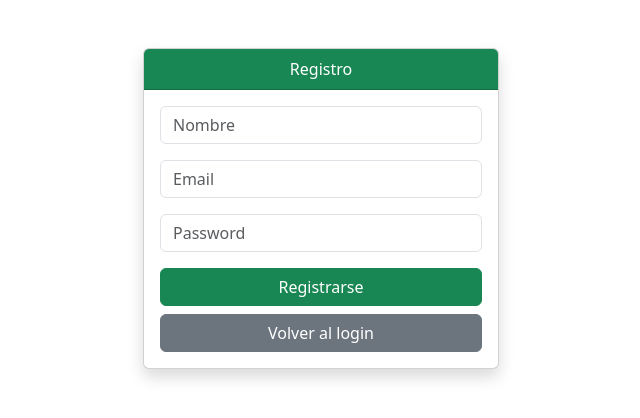
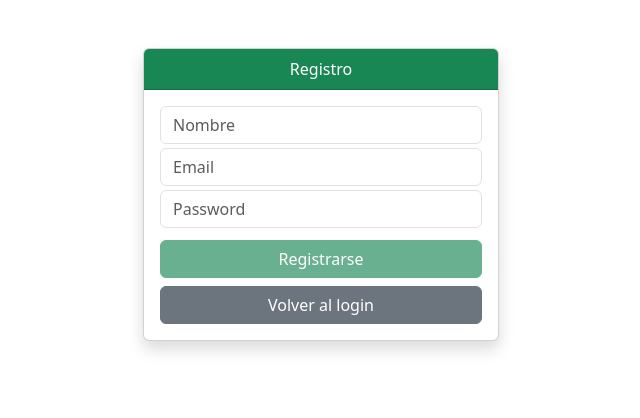
Before and after one commit to NayeliMorales19/Avance_Proyecto_Integrador, an Angular app: page /register in a window 1280 px wide. Shown: the top 418 px of the page, without its empty margins (319-959 px from the left). Built offline with nearby package versions, Linux system fonts and the light colour scheme.

Commit message:
se actualizo para que haya validaciones de texto

```diff
--- a/src/app/pages/register/register.html
+++ b/src/app/pages/register/register.html
@@ -12,24 +12,59 @@ Registro
 
 <div class="card-body">
 
-<form (ngSubmit)="register()">
+    <form #registerForm="ngForm" (ngSubmit)="register()">
 
-<input type="text" class="form-control mb-3"
+<input
+type="text"
+class="form-control mb-1"
 placeholder="Nombre"
 [(ngModel)]="user.name"
-name="name">
+name="name"
+required
+pattern="^[a-zA-ZáéíóúÁÉÍÓÚñÑ ]+$"
+#name="ngModel"
+>
 
-<input type="email" class="form-control mb-3"
+<div *ngIf="name.invalid && name.touched" class="text-danger mb-2">
+El nombre solo puede contener letras
+</div>
+
+
+<input
+type="email"
+class="form-control mb-1"
 placeholder="Email"
 [(ngModel)]="user.email"
-name="email">
+name="email"
+required
+#email="ngModel"
+>
 
-<input type="password" class="form-control mb-3"
+<div *ngIf="email.invalid && email.touched" class="text-danger mb-2">
+Ingresa un correo válido
+</div>
+
+
+<input
+type="password"
+class="form-control mb-1"
 placeholder="Password"
 [(ngModel)]="user.password"
-name="password">
+name="password"
+required
+pattern="^(?=.*[A-Z])(?=.*[0-9]).{8,}$"
+#password="ngModel"
+>
 
-<button class="btn btn-success w-100">
+<div *ngIf="password.invalid && password.touched" class="text-danger mb-2">
+La contraseña debe tener mínimo 8 caracteres, una mayúscula y un número
+</div>
+
+
+<button
+class="btn btn-success w-100 mt-2"
+[disabled]="registerForm.invalid"
+>
 Registrarse
 </button>
 
```
